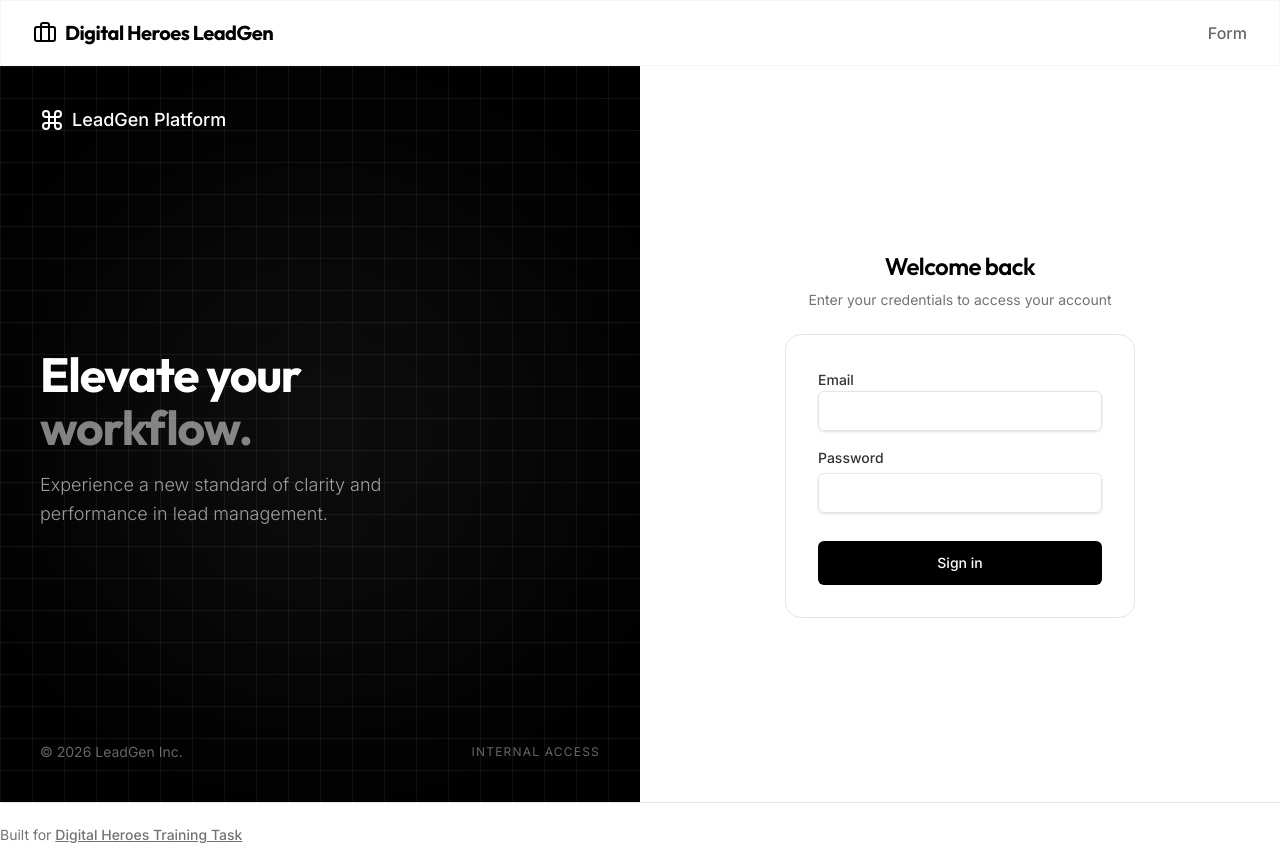
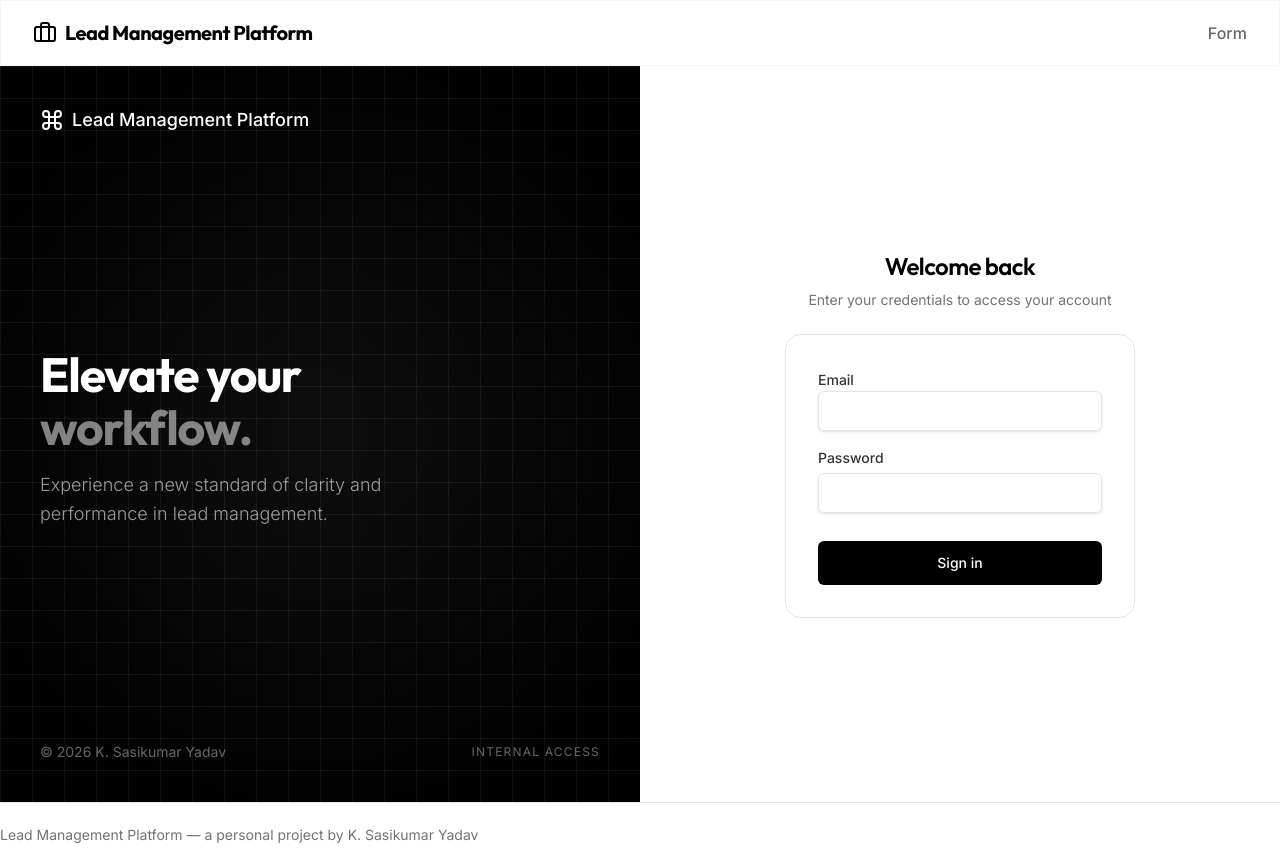
Before and after one commit to KmSasikumar/Digital-Heros-Lead-Management-Platform-, a Next.js app: page /login in a window 1280 px wide. Built offline with nearby package versions, Linux system fonts and the light colour scheme; no server answers.

Commit message:
rebrand: present as personal project — remove Digital Heroes assessment framing (README, page titles/meta, header/footer branding, login page, demo seed emails now @leadmanager.demo)

```diff
--- a/prisma/seed.ts
+++ b/prisma/seed.ts
@@ -21,7 +21,7 @@ async function main() {
   const admin = await prisma.user.create({
     data: {
       name: 'Admin User',
-      email: 'admin@digitalheroes.demo',
+      email: 'admin@leadmanager.demo',
       passwordHash: adminPasswordHash,
       role: 'ADMIN',
     },
@@ -31,7 +31,7 @@ async function main() {
   const member = await prisma.user.create({
     data: {
       name: 'Zara Sheikh',
-      email: 'member@digitalheroes.demo',
+      email: 'member@leadmanager.demo',
       passwordHash: memberPasswordHash,
       role: 'MEMBER',
     },
--- a/src/app/layout.tsx
+++ b/src/app/layout.tsx
@@ -16,8 +16,8 @@ const outfit = Outfit({
 });
 
 export const metadata: Metadata = {
-  title: "Digital Heroes LeadGen",
-  description: "A production-ready Lead Management System built for the Digital Heroes Technical Assessment.",
+  title: "Lead Management Platform",
+  description: "Lead Management Platform — a personal project by K. Sasikumar Yadav. Capture, assign, and track leads with role-based access control.",
 };
 
 export default function RootLayout({
--- a/src/app/login/page.tsx
+++ b/src/app/login/page.tsx
@@ -23,7 +23,7 @@ export default function LoginPage() {
           >
             <path d="M15 6v12a3 3 0 1 0 3-3H6a3 3 0 1 0 3 3V6a3 3 0 1 0-3 3h12a3 3 0 1 0-3-3" />
           </svg>
-          LeadGen Platform
+          Lead Management Platform
         </div>
 
         <div className="relative z-20 mt-auto mb-auto flex flex-col items-start justify-center h-full max-w-md">
@@ -37,7 +37,7 @@ export default function LoginPage() {
         </div>
 
         <div className="relative z-20 mt-auto text-sm text-white/40 flex items-center justify-between">
-          <span>&copy; {new Date().getFullYear()} LeadGen Inc.</span>
+          <span>&copy; {new Date().getFullYear()} K. Sasikumar Yadav</span>
           <span className="uppercase tracking-widest text-xs">Internal Access</span>
         </div>
       </div>
--- a/src/components/layout/Footer.tsx
+++ b/src/components/layout/Footer.tsx
@@ -3,7 +3,7 @@ export default function Footer() {
     <footer className="border-t py-6 md:py-0">
       <div className="container flex flex-col items-center justify-between gap-4 md:h-16 md:flex-row">
         <p className="text-sm leading-loose text-muted-foreground">
-          Built for <a href="https://digitalheroesco.com" target="_blank" rel="noopener noreferrer" className="underline font-medium">Digital Heroes Training Task</a>
+          Lead Management Platform — a personal project by K. Sasikumar Yadav
         </p>
       </div>
     </footer>
--- a/src/components/layout/Header.tsx
+++ b/src/components/layout/Header.tsx
@@ -15,7 +15,7 @@ export default async function Header() {
           <Link href="/" className="flex items-center space-x-2">
             <Briefcase className="h-6 w-6 text-primary" />
             <span className="inline-block font-heading font-bold text-xl tracking-tight text-primary">
-              Digital Heroes LeadGen
+              Lead Management Platform
             </span>
           </Link>
         </div>
```
Also changed, not shown: 1 other file (tests, documents, lock files or other folders).
